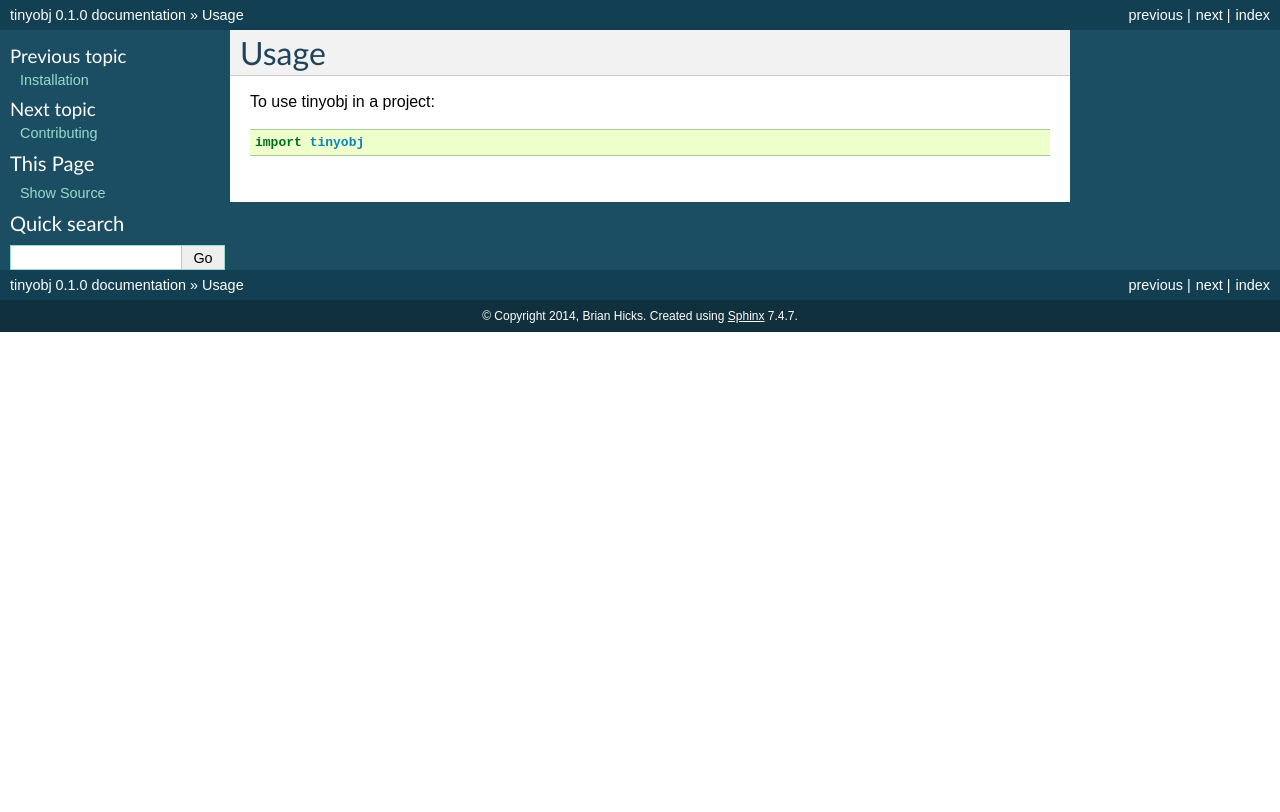
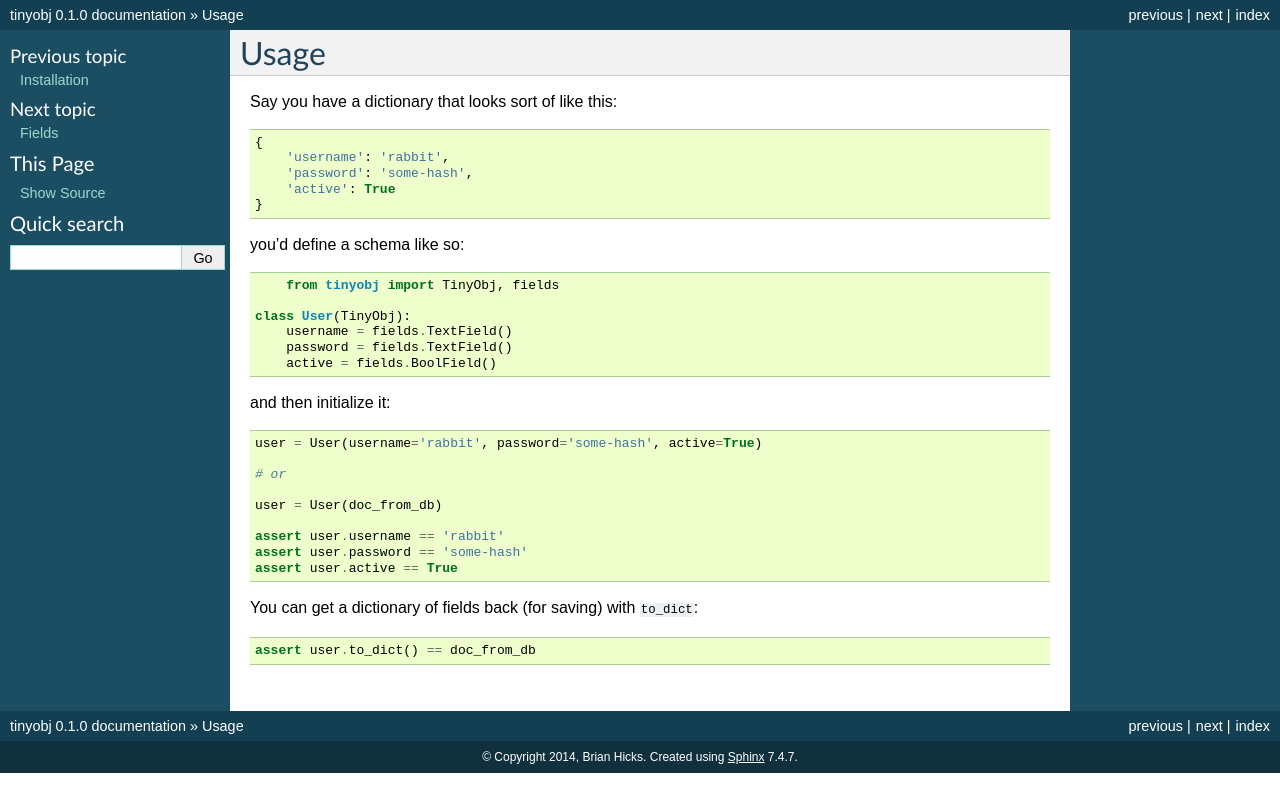
Before and after one commit to BrianHicks/tinyobj, a Sphinx documentation site: the page built from docs/usage.rst, in a window 1280 px wide. Shown: the top 812 px of the page. Built offline with Sphinx 7.4.7, drawn with Linux system fonts in a browser that asks for light colours.

Commit message:
add better docs for field

```diff
--- a/docs/index.rst
+++ b/docs/index.rst
@@ -13,6 +13,7 @@ Contents:
 
    installation
    usage
+   fields
    contributing
    authors
    history
--- a/docs/usage.rst
+++ b/docs/usage.rst
@@ -2,6 +2,35 @@
 Usage
 ========
 
-To use tinyobj in a project::
+Say you have a dictionary that looks sort of like this::
 
-	import tinyobj
+    {
+        'username': 'rabbit',
+        'password': 'some-hash',
+        'active': True
+    }
+
+you'd define a schema like so::
+
+	from tinyobj import TinyObj, fields
+
+    class User(TinyObj):
+        username = fields.TextField()
+        password = fields.TextField()
+        active = fields.BoolField()
+
+and then initialize it::
+
+    user = User(username='rabbit', password='some-hash', active=True)
+
+    # or
+
+    user = User(doc_from_db)
+
+    assert user.username == 'rabbit'
+    assert user.password == 'some-hash'
+    assert user.active == True
+
+You can get a dictionary of fields back (for saving) with ``to_dict``::
+
+    assert user.to_dict() == doc_from_db
```
Also changed, not shown: docs/fields.rst (added, +22 -0 lines), 1 other file.
